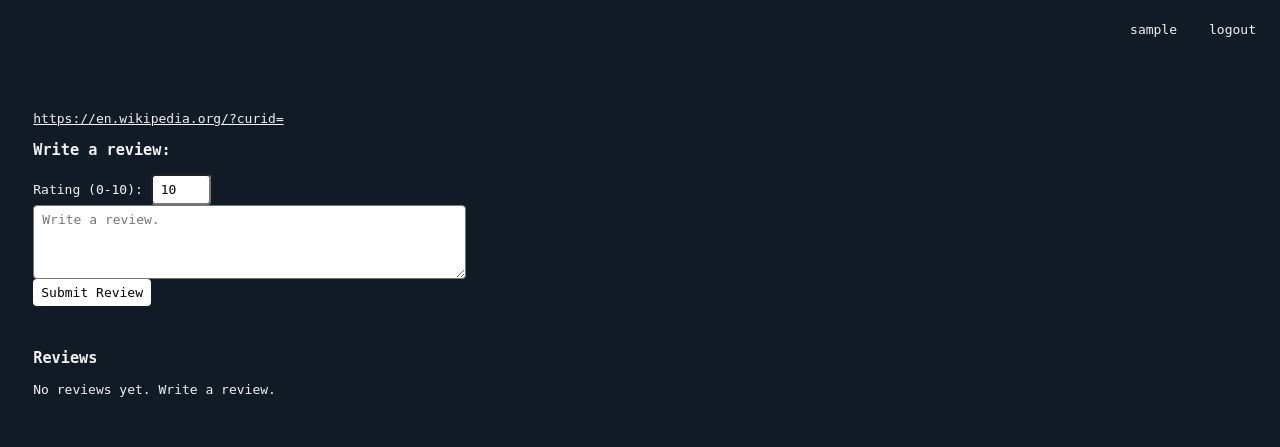
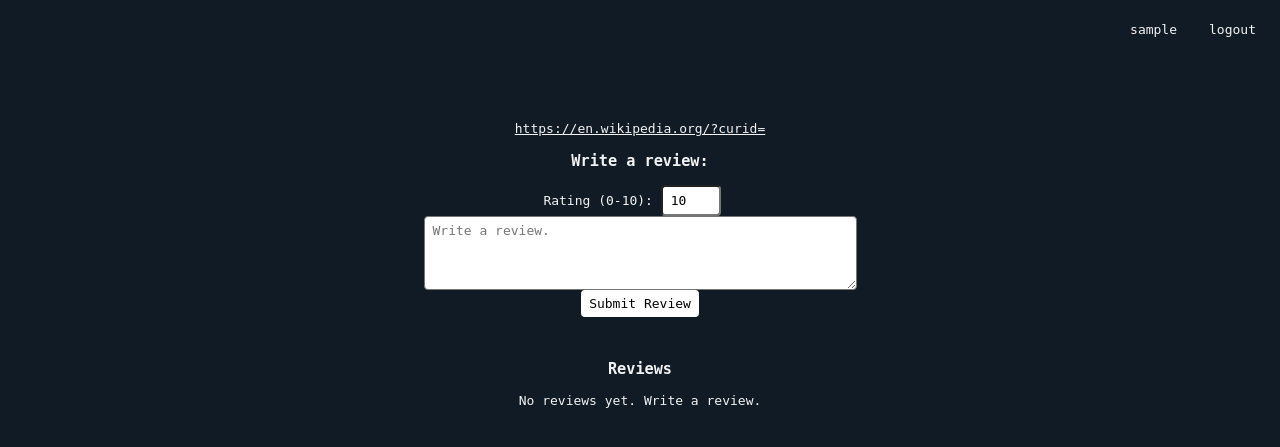
Before and after one commit to Jesalx/Flask-Favorite-Movies, a Flask app: page / in a window 1280 px wide. Shown: the top 447 px of the page. Run offline with Flask 2, Linux system fonts and the light colour scheme; the visitor is signed in with stand-in values (Sample User, id 1); data comes from the database, SQL or seed files in the repository; data that the repository does not hold is empty.

Commit message:
Updated styling to center elemnts

```diff
--- a/static/style.css
+++ b/static/style.css
@@ -28,6 +28,8 @@ https://www.w3schools.com/css/css_navbar_horizontal.asp */
 
 .main {
     padding: 2%;
+    padding-top: 36px;
+    text-align: center;
 }
 
 img {
@@ -65,6 +67,7 @@ a {
 
 .login {
     padding: 2%;
+    text-align: center;
 }
 
 input, textarea {
```
